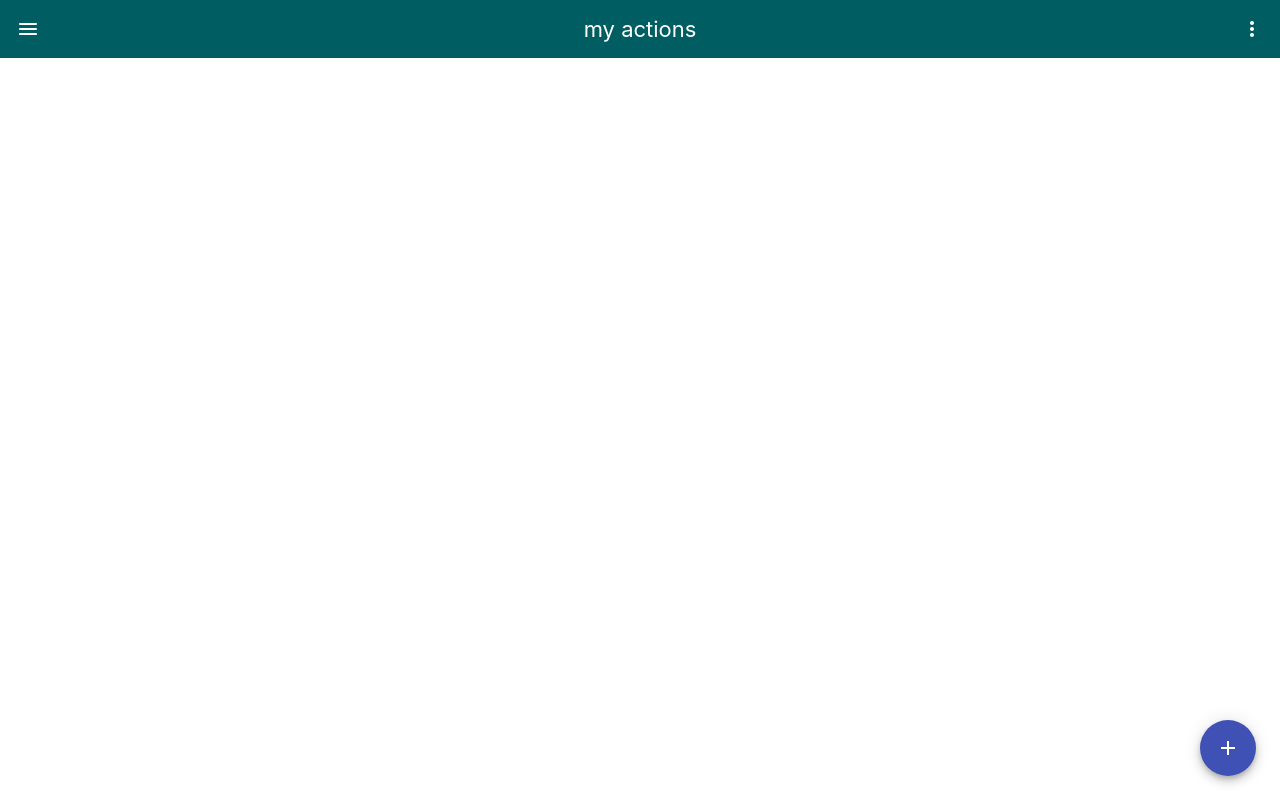
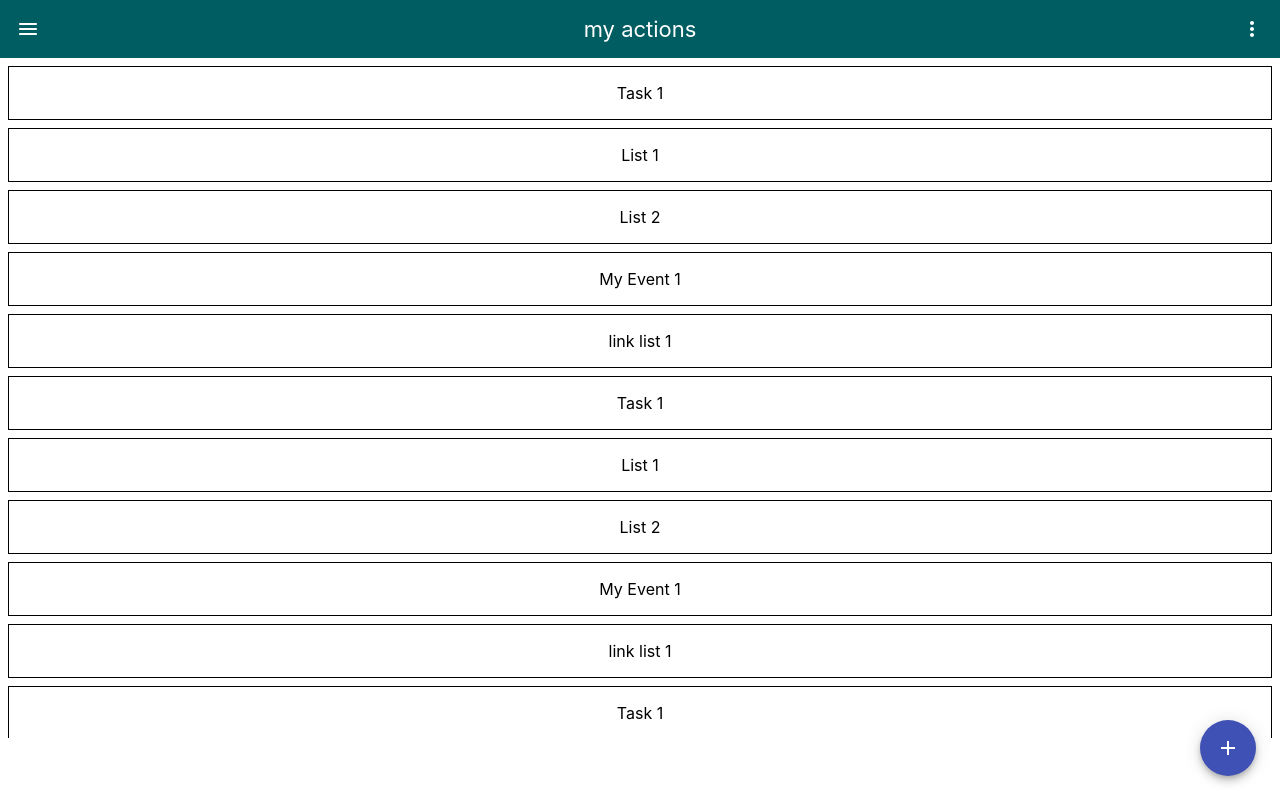
Before and after one commit to deepakchandola717/deeclutter, a React (Create React App) app: page /dashboard in a window 1280 px wide. Built offline with nearby package versions, Linux system fonts and the light colour scheme.

Commit message:
display fix

```diff
--- a/src/Components/Display.jsx
+++ b/src/Components/Display.jsx
@@ -27,9 +27,11 @@ const data=[
 const Display = () => {
     return (
         <>
+        <div style={{height:'85vh', overflow:'scroll'}}>
         {data.map(item=>{
-        <div>{item.title}</div>
+        return <div style={{border:'solid black 1px', margin:'0.5rem', padding:'1rem'}}><span>{item.title}</span></div>
         })}
+        </div>
         </>
      );
 }
```
